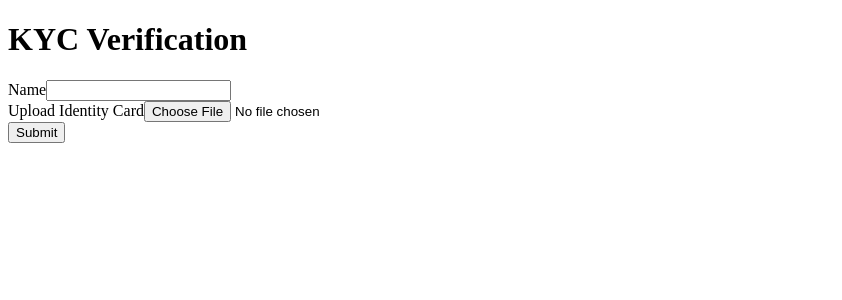
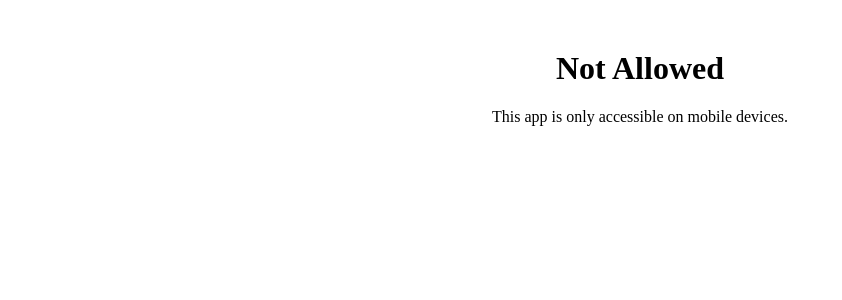
Before and after one commit to OMMICANG/TOP, a Next.js app in the folder top/: page /kyc in a window 1280 px wide. Shown: the top 300 px of the page, without its empty margins (0-842 px from the left). Built offline with nearby package versions, Linux system fonts and the light colour scheme; no server answers.

Commit message:
.env file ++

```diff
--- a/top/app/kyc/page.tsx
+++ b/top/app/kyc/page.tsx
@@ -2,6 +2,8 @@
 
 import { useState } from "react";
 import { supabase } from "../lib/supabaseClient"; // Assuming Supabase is initialized
+import IsMobile from '../components/IsMobile';
+import '../styles/Kyc.css'; // Ensure you have custom styles for this page
 
 const KYCForm: React.FC = () => {
   const [name, setName] = useState("");
@@ -60,6 +62,7 @@ const KYCForm: React.FC = () => {
   };
 
   return (
+    <IsMobile>
     <div>
       <h1>KYC Verification</h1>
       {error && <p style={{ color: "red" }}>{error}</p>}
@@ -86,6 +89,7 @@ const KYCForm: React.FC = () => {
         <button type="submit">Submit</button>
       </form>
     </div>
+    </IsMobile>
   );
 };
 
--- a/top/app/styles/Kyc.css
+++ b/top/app/styles/Kyc.css
@@ -1,5 +1,5 @@
 body {
-    color: white;
+    color: black;
 
 }
 .kyc-page {
```
Also changed, not shown: 1 other file (tests, documents, lock files or other folders).
